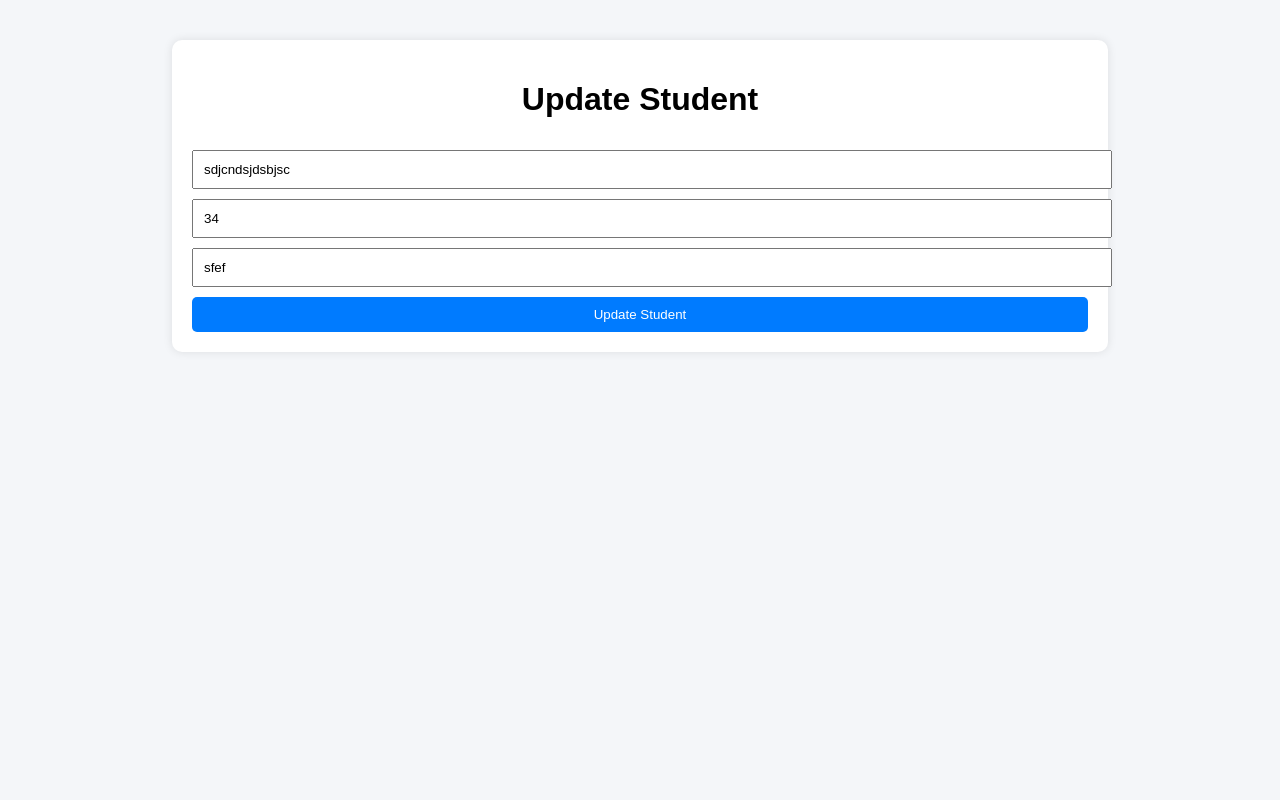
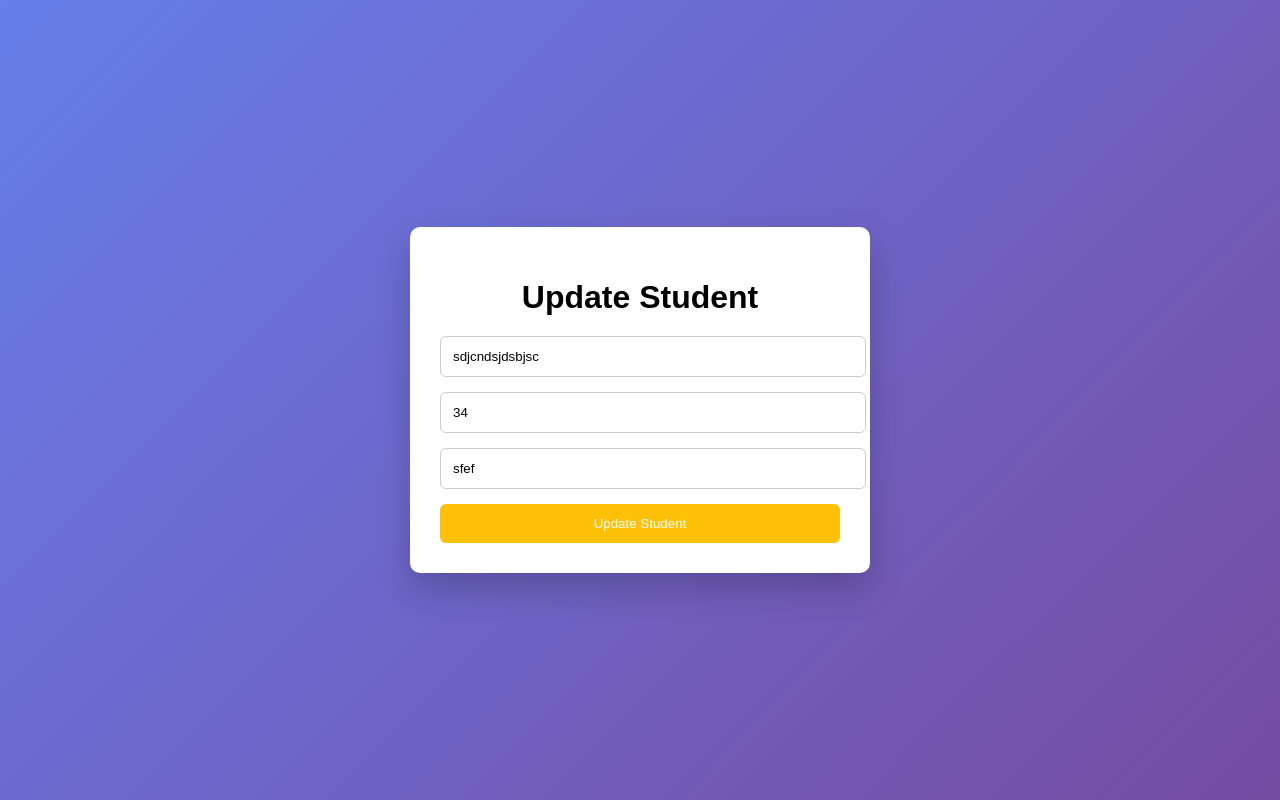
Before and after one commit to Rahman-s/student-management-system, a Django app: page /update/6/ in a window 1280 px wide. Run offline with Django 5.2, Linux system fonts and the light colour scheme; data comes from the database, SQL or seed files in the repository.

Commit message:
Update update_student.html

```diff
--- a/templates/update_student.html
+++ b/templates/update_student.html
@@ -4,7 +4,53 @@
 
 <title>Update Student</title>
 
-<link rel="stylesheet" href="/static/style.css">
+<meta name="viewport" content="width=device-width, initial-scale=1.0">
+
+<style>
+
+body{
+font-family:Arial;
+background:linear-gradient(135deg,#667eea,#764ba2);
+display:flex;
+justify-content:center;
+align-items:center;
+height:100vh;
+margin:0;
+}
+
+.container{
+background:white;
+padding:30px;
+border-radius:10px;
+width:90%;
+max-width:400px;
+box-shadow:0 15px 35px rgba(0,0,0,0.2);
+}
+
+h1{
+text-align:center;
+margin-bottom:20px;
+}
+
+input{
+width:100%;
+padding:12px;
+margin-bottom:15px;
+border:1px solid #ccc;
+border-radius:6px;
+}
+
+button{
+width:100%;
+padding:12px;
+background:#FFC107;
+color:white;
+border:none;
+border-radius:6px;
+cursor:pointer;
+}
+
+</style>
 
 </head>
 
```
